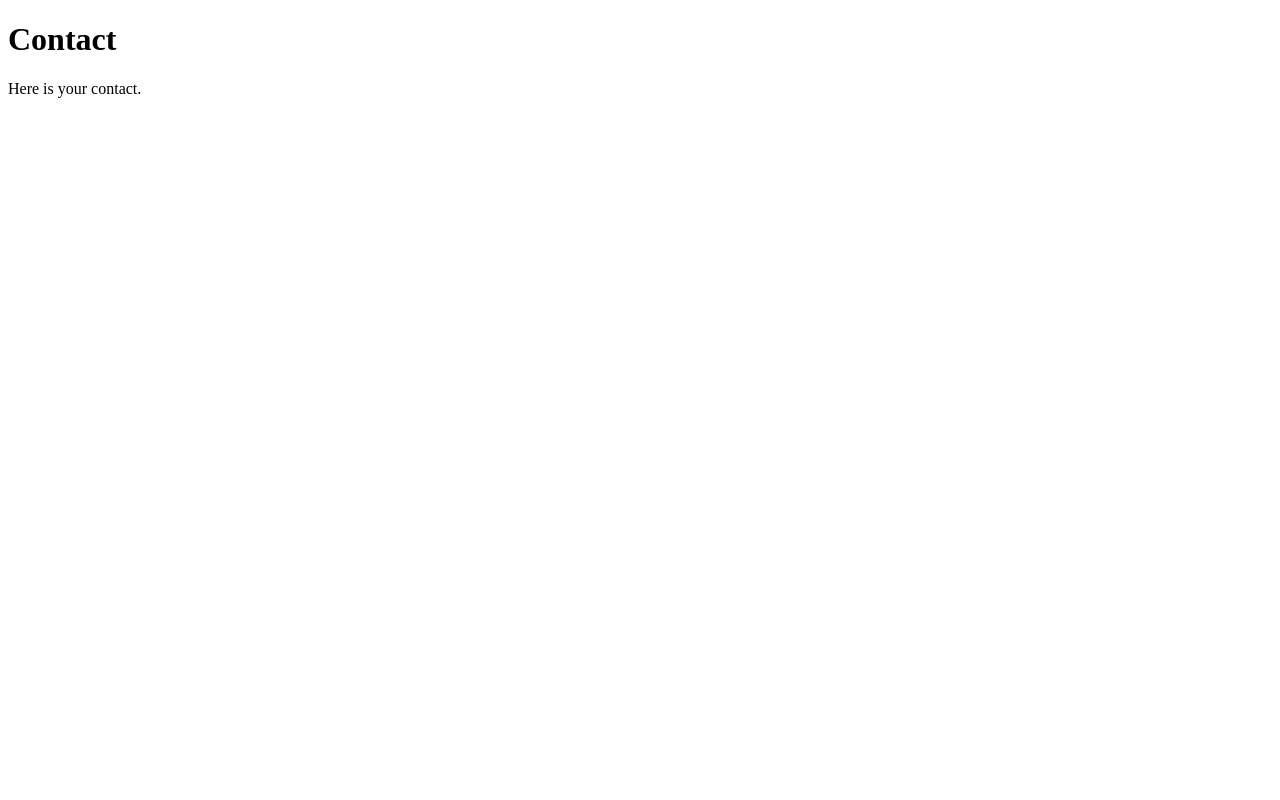
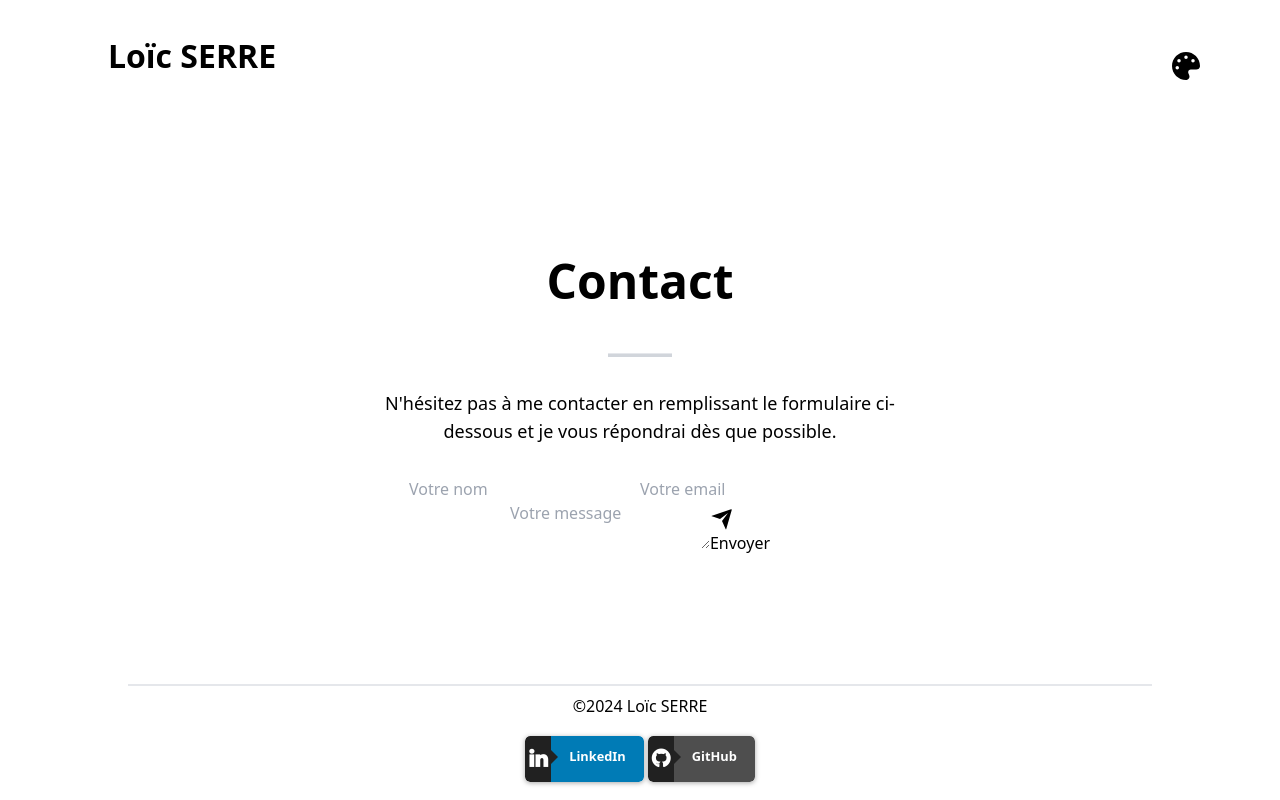
Before and after one commit to LoicSERRE/portfolio-v2, a Next.js app: page /contact in a window 1280 px wide. Built offline with nearby package versions, Linux system fonts and the light colour scheme.

Commit message:
Finalisation page de contact

```diff
--- a/src/pages/contact.js
+++ b/src/pages/contact.js
@@ -1,8 +1,101 @@
+import { useState, useEffect } from 'react';
+import emailjs from 'emailjs-com';
+import '../app/globals.css';
+import Header from '@/components/header';
+import Footer from '@/components/footer';
+import SendButton from '@/components/sendbutton';
+import { FaCheckCircle, FaTimesCircle } from 'react-icons/fa';
+
 export default function Contact() {
+    const [theme, setTheme] = useState('gradient');
+    const [form, setForm] = useState({ name: '', email: '', message: '' });
+    const [messageStatus, setMessageStatus] = useState('');
+    const [isSuccess, setIsSuccess] = useState(true); // Changez à false pour tester le message d'erreur
+
+    useEffect(() => {
+        emailjs.init('B9ziUBpltoN1oSGzJ');
+    }, []);
+
+    useEffect(() => {
+        if (messageStatus) {
+            const timer = setTimeout(() => {
+                setMessageStatus("");
+            }, 2000); // Ferme la modale après 2 secondes
+
+            return () => clearTimeout(timer); // Nettoie le timer si le composant est démonté ou si messageStatus change
+        }
+    }, [messageStatus]);
+
+    const sendEmail = (e) => {
+        e.preventDefault();
+
+        emailjs.send("service_uxkl9w3", "template_dxyxam6", form)
+            .then((response) => {
+                console.log("SUCCESS!", response.status, response.text);
+                setMessageStatus("Message envoyé avec succès !\nJe vous répondrai dans les plus brefs délais.");
+                setIsSuccess(true);
+                setForm({ name: '', email: '', message: '' });
+            }, (error) => {
+                console.log("FAILED...", error);
+                setMessageStatus("Échec de l'envoi du message. Veuillez m'excuser pour la gêne occasionnée, contactez-moi directement via mes réseaux sociaux.");
+                setIsSuccess(false);
+            });
+    };
+
+    const handleChange = (e) => {
+        const { name, value } = e.target;
+        setForm(prevForm => ({ ...prevForm, [name]: value }));
+    };
+
+    const toggleTheme = () => {
+        const themes = ['default', 'dark', 'gradient'];
+        const currentIndex = themes.indexOf(theme);
+        const nextIndex = (currentIndex + 1) % themes.length;
+        setTheme(themes[nextIndex]);
+    };
+
+    const themeClass = theme === 'dark' ? 'bg-black text-white' : theme === 'gradient' ? 'gradient-theme' : 'bg-white text-black';
+
+    const closeModal = () => {
+        setMessageStatus("");
+    };
+
     return (
-        <div>
-            <h1>Contact</h1>
-            <p>Here is your contact.</p>
-        </div>
+        <main className={`flex min-h-screen flex-col items-center justify-between p-24 transition-colors ${themeClass}`}>
+            <Header toggleTheme={toggleTheme} theme={theme} />
+
+            <section className={`cvSection flex flex-col items-center justify-center`}>
+                <h1 className="text-5xl font-bold mb-4 text-responsive-title">Contact</h1>
+                <hr className="w-16 h-1 bg-gray-300 my-8" />
+                <p className="text-lg mb-8 text-responsive-paragraph">N'hésitez pas à me contacter en remplissant le formulaire ci-dessous et je vous répondrai dès que possible.</p>
+                <form className="contact__form" onSubmit={sendEmail}>
+                    <input type="text" id="name" name="name" placeholder="Votre nom" value={form.name} onChange={handleChange} required className="form-input" />
+                    <input type="email" id="email" name="email" placeholder="Votre email" value={form.email} onChange={handleChange} required className="form-input" />
+                    <textarea id="message" name="message" placeholder="Votre message" value={form.message} onChange={handleChange} required className="form-textarea"></textarea>
+                    <SendButton />
+                </form>
+            </section>
+
+            {messageStatus && (
+                <div className="modal">
+                    <div className="modal-content">
+                        <span className="close-button" onClick={closeModal}>&times;</span>
+                        {isSuccess ? (
+                            <div className="modal-message_success">
+                                <FaCheckCircle className="icon_modal success-icon" />
+                                <p>{messageStatus}</p>
+                            </div>
+                        ) : (
+                            <div className="modal-message_error">
+                                <FaTimesCircle className="icon_modal error-icon" />
+                                <p>{messageStatus}</p>
+                            </div>
+                        )}
+                    </div>
+                </div>
+            )}
+
+            <Footer />
+        </main>
     );
 }
```
